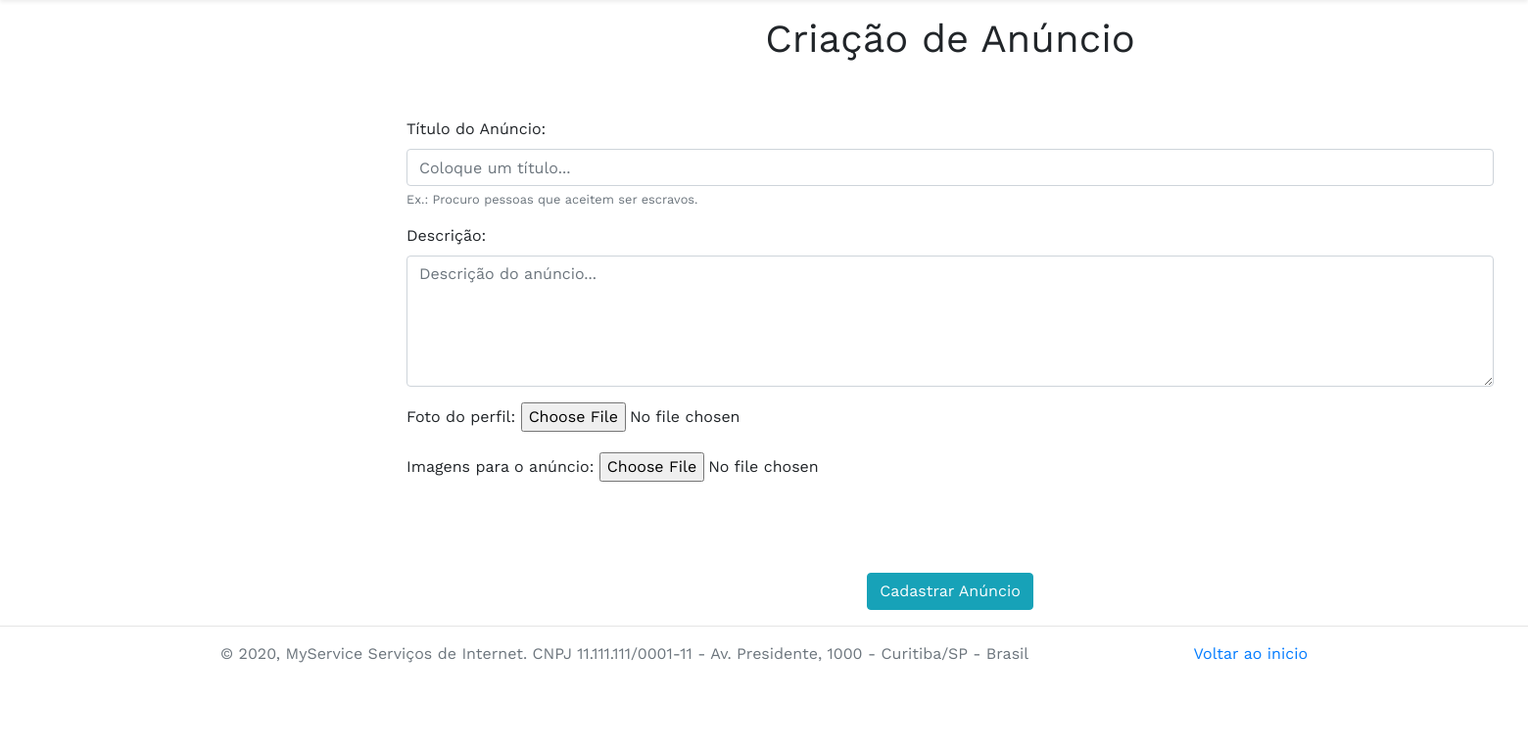
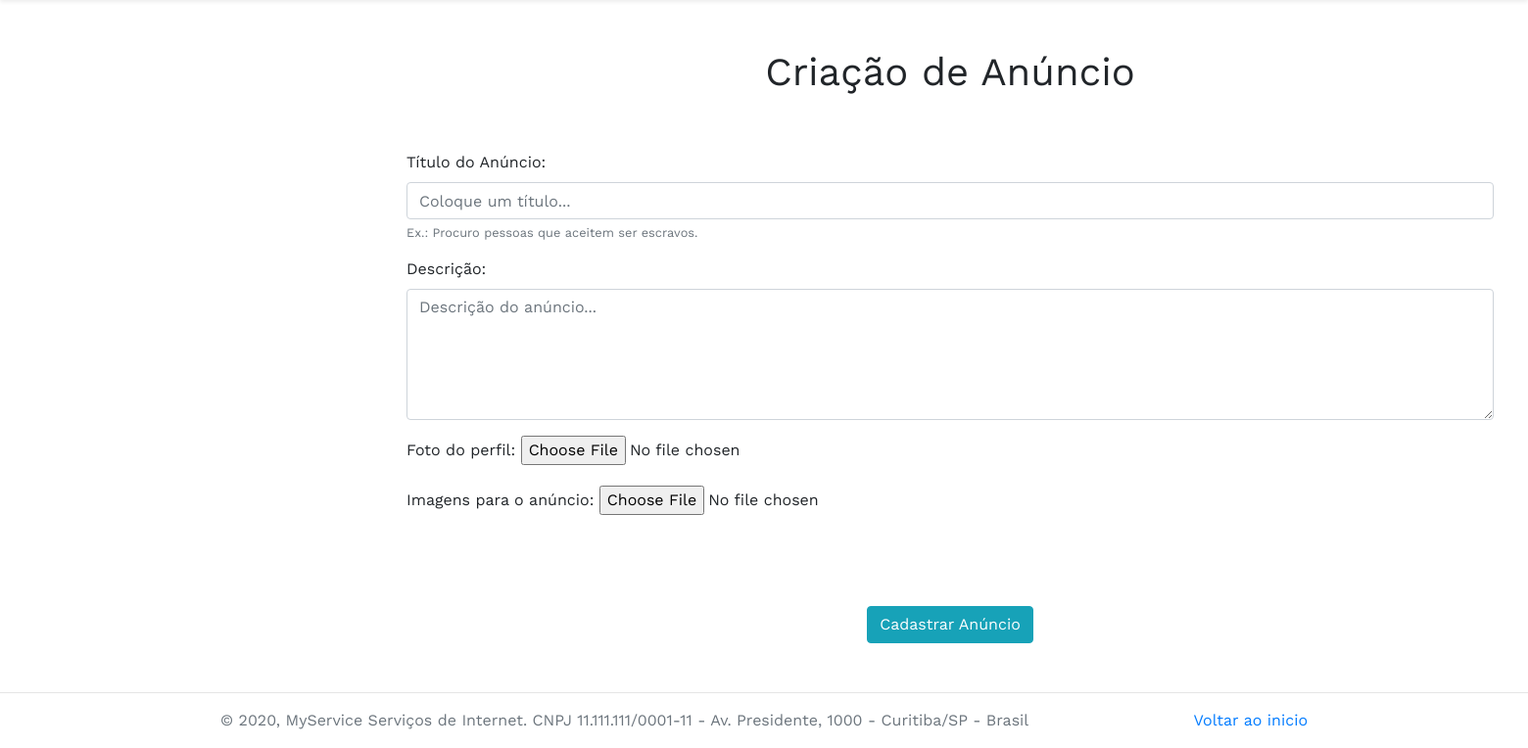
Before and after one commit to abdielmartins/myservice, a Django app: template templates/services/create.html in a window 1560 px wide. Shown: the part 105-869 px from the top of the page at 98% size. Before the commit the page ends 782 px from the top, so only its background shows below. Run offline with Django 3.2, Linux system fonts and the light colour scheme; the template is opened without the code that fills it, so the values that code supplies are empty; some libraries are stand-ins or nearby versions.

Commit message:
Modificando [styleCreate.css].

```diff
--- a/myservice/static/css/styleCreate.css
+++ b/myservice/static/css/styleCreate.css
@@ -1,7 +1,6 @@
 .textleft {
+    margin-top: 50px;
     margin-left: 400px;
+    margin-right: 400px;
+    margin-bottom: 50px;
 }
-
-.box-text {
-    margin: right;
-}
```
